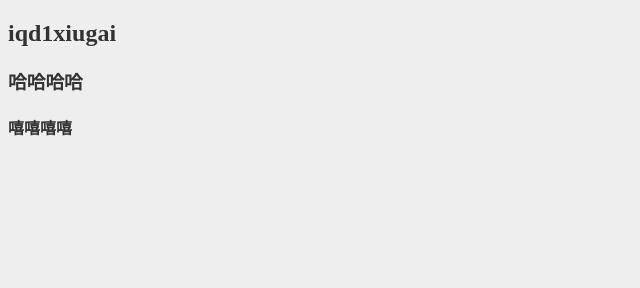
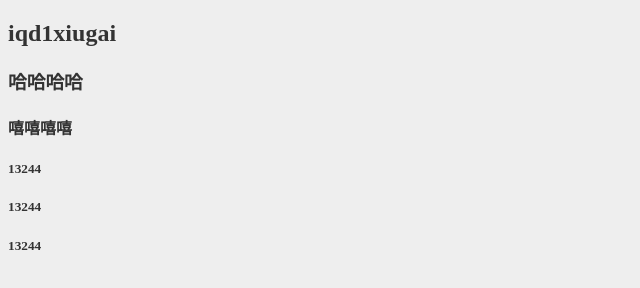
Before and after one commit to aiqianduan234/git_project, a plain HTML site: page index.html in a window 1280 px wide. Shown: the whole page, without its empty margins (0-640 px from the left). Drawn offline with Linux system fonts and the light colour scheme.

Commit message:
第二次提交

```diff
--- a/index.html
+++ b/index.html
@@ -13,6 +13,9 @@
     <h2>iqd1xiugai</h2>
     <h3>哈哈哈哈</h3>
     <h4>嘻嘻嘻嘻</h4>
+    <h5>13244</h5>
+    <h5>13244</h5>
+    <h5>13244</h5>
 </body>
 
 </html>
```
